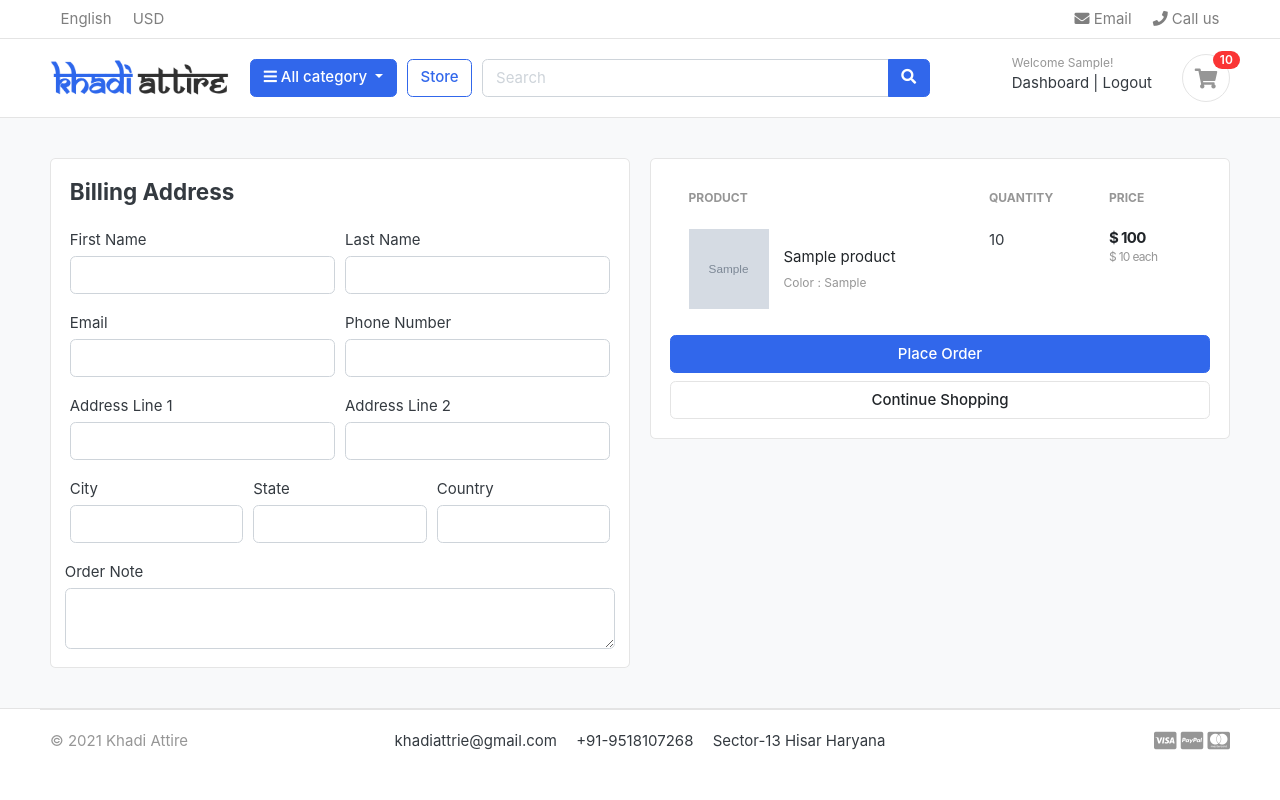
After one commit to dakshgodara2001/Khadi-Attire, a Django app: page /cart/checkout/ in a window 1280 px wide. The commit adds this page. Run offline with Django 3.2, Linux system fonts and the light colour scheme; a user stored in the database is signed in; tables that the repository leaves empty hold one stand-in row (values such as "Sample post"); grey boxes marked "Sample" are stand-in pictures; parts of the project's set-up code (start-up, migrations or seed data) failed here and were passed over; some libraries are stand-ins or nearby versions; some web fonts are replaced.

Commit message:
cart handling

```diff
--- a/carts/context_processors.py
+++ b/carts/context_processors.py
@@ -1,5 +1,6 @@
 from .models import Cart, CartItem
 from .views import _cart_id
+
 
 def counter(request):
     cart_count = 0
@@ -8,10 +9,12 @@ def counter(request):
     else:
         try:
             cart = Cart.objects.filter(cart_id=_cart_id(request))
-            cart_items = CartItem.objects.all().filter(cart=cart[:1])
+            if request.user.is_authenticated:
+                cart_items = CartItem.objects.all().filter(user=request.user)
+            else:
+                cart_items = CartItem.objects.all().filter(cart=cart[:1])
             for cart_item in cart_items:
                 cart_count += cart_item.quantity
         except Cart.DoesNotExist:
-            cart_count =0
-
+            cart_count = 0
     return dict(cart_count=cart_count)
--- a/carts/models.py
+++ b/carts/models.py
@@ -1,5 +1,6 @@
 from store.models import Product, Variation
 from django.db import models
+from accounts.models import Account
 
 # Create your models here.
 
@@ -12,9 +13,10 @@ class Cart(models.Model):
 
 
 class CartItem(models.Model):
+    user = models.ForeignKey(Account, on_delete=models.CASCADE, null=True)
     product = models.ForeignKey(Product, on_delete=models.CASCADE)
     variations = models.ManyToManyField(Variation, blank=True)
-    cart = models.ForeignKey(Cart, on_delete=models.CASCADE)
+    cart = models.ForeignKey(Cart, on_delete=models.CASCADE, null=True)
     quantity = models.IntegerField()
     is_active = models.BooleanField(default=True)
 
--- a/carts/urls.py
+++ b/carts/urls.py
@@ -6,4 +6,5 @@ urlpatterns =[
     path('add_cart/<int:product_id>/', views.add_cart, name='add_cart'),
     path('remove_cart/<int:product_id>/<int:cart_item_id>/', views.remove_cart, name='remove_cart'),
     path('remove_cart_item/<int:product_id>/<int:cart_item_id>/', views.remove_cart_item, name='remove_cart_item'),
+    path('checkout/', views.checkout, name='checkout'),
 ]
--- a/carts/views.py
+++ b/carts/views.py
@@ -4,6 +4,7 @@ from carts.models import CartItem, Cart
 from django.shortcuts import get_object_or_404, redirect, render
 from store.models import Product, Variation
 from django.core.exceptions import ObjectDoesNotExist
+from django.contrib.auth.decorators import login_required
 
 
 # Create your views here.
@@ -15,122 +16,203 @@ def _cart_id(request):
     return cart
 
 def add_cart(request, product_id):
-    product = Product.objects.get(id=product_id)
-    product_variation = []
-    if request.method == 'POST':
-        for item in request.POST:
-            key = item
-            value = request.POST[key]
+    current_user = request.user
+    product = Product.objects.get(id=product_id) #get the product
+    # If the user is authenticated
+    if current_user.is_authenticated:
+        product_variation = []
+        if request.method == 'POST':
+            for item in request.POST:
+                key = item
+                value = request.POST[key]
 
-            try:
-                variation = Variation.objects.get(product=product, variation_category__iexact=key, variation_value__iexact=value)
-                product_variation.append(variation)
-            except:
-                pass
+                try:
+                    variation = Variation.objects.get(product=product, variation_category__iexact=key, variation_value__iexact=value)
+                    product_variation.append(variation)
+                except:
+                    pass
 
 
+        is_cart_item_exists = CartItem.objects.filter(product=product, user=current_user).exists()
+        if is_cart_item_exists:
+            cart_item = CartItem.objects.filter(product=product, user=current_user)
+            ex_var_list = []
+            id = []
+            for item in cart_item:
+                existing_variation = item.variations.all()
+                ex_var_list.append(list(existing_variation))
+                id.append(item.id)
+
+            if product_variation in ex_var_list:
+                # increase the cart item quantity
+                index = ex_var_list.index(product_variation)
+                item_id = id[index]
+                item = CartItem.objects.get(product=product, id=item_id)
+                item.quantity += 1
+                item.save()
+
+            else:
+                item = CartItem.objects.create(product=product, quantity=1, user=current_user)
+                if len(product_variation) > 0:
+                    item.variations.clear()
+                    item.variations.add(*product_variation)
+                item.save()
+        else:
+            cart_item = CartItem.objects.create(
+                product = product,
+                quantity = 1,
+                user = current_user,
+            )
+            if len(product_variation) > 0:
+                cart_item.variations.clear()
+                cart_item.variations.add(*product_variation)
+            cart_item.save()
+        return redirect('cart')
+    # If the user is not authenticated
+    else:
+        product_variation = []
+        if request.method == 'POST':
+            for item in request.POST:
+                key = item
+                value = request.POST[key]
+
+                try:
+                    variation = Variation.objects.get(product=product, variation_category__iexact=key, variation_value__iexact=value)
+                    product_variation.append(variation)
+                except:
+                    pass
 
 
-    try:
-        cart = Cart.objects.get(cart_id=_cart_id(request))
-    except Cart.DoesNotExist:
-        cart = Cart.objects.create(
-            cart_id = _cart_id(request)
-        )
-    cart.save()
+        try:
+            cart = Cart.objects.get(cart_id=_cart_id(request)) # get the cart using the cart_id present in the session
+        except Cart.DoesNotExist:
+            cart = Cart.objects.create(
+                cart_id = _cart_id(request)
+            )
+        cart.save()
 
-    is_cart_item_exists = CartItem.objects.filter(product=product, cart=cart).exists()
+        is_cart_item_exists = CartItem.objects.filter(product=product, cart=cart).exists()
+        if is_cart_item_exists:
+            cart_item = CartItem.objects.filter(product=product, cart=cart)
+            # existing_variations -> database
+            # current variation -> product_variation
+            # item_id -> database
+            ex_var_list = []
+            id = []
+            for item in cart_item:
+                existing_variation = item.variations.all()
+                ex_var_list.append(list(existing_variation))
+                id.append(item.id)
 
-    if is_cart_item_exists:
-        cart_item = CartItem.objects.filter(product=product, cart=cart)
+            print(ex_var_list)
 
-        ex_var_list = []
-        id = []
-        for item in cart_item:
-            existing_variation = item.variations.all()
-            ex_var_list.append(list(existing_variation))
-            id.append(item.id)
+            if product_variation in ex_var_list:
+                # increase the cart item quantity
+                index = ex_var_list.index(product_variation)
+                item_id = id[index]
+                item = CartItem.objects.get(product=product, id=item_id)
+                item.quantity += 1
+                item.save()
 
-        print(ex_var_list)
-
-        if product_variation in ex_var_list:
-            index = ex_var_list.index(product_variation)
-            item_id = id[index]
-            item = CartItem.objects.get(product=product, id=item_id)
-            item.quantity += 1
-            item.save()
+            else:
+                item = CartItem.objects.create(product=product, quantity=1, cart=cart)
+                if len(product_variation) > 0:
+                    item.variations.clear()
+                    item.variations.add(*product_variation)
+                item.save()
         else:
-            item = CartItem.objects.create(product=product, quantity=1, cart=cart)
+            cart_item = CartItem.objects.create(
+                product = product,
+                quantity = 1,
+                cart = cart,
+            )
             if len(product_variation) > 0:
-                item.variations.clear()
-                item.variations.add(*product_variation)
-
-            item.save()
-
-    else :
-        cart_item = CartItem.objects.create(
-            product = product,
-            quantity =1,
-            cart = cart,
-        )
-        if len(product_variation) > 0:
-            cart_item.variations.clear()
-            cart_item.variations.add(*product_variation)
-
-        cart_item.save()
-
-
-    return redirect('cart')
+                cart_item.variations.clear()
+                cart_item.variations.add(*product_variation)
+            cart_item.save()
+        return redirect('cart')
 
 def remove_cart(request, product_id, cart_item_id):
-    cart = Cart.objects.get(cart_id=_cart_id(request))
+
     product = get_object_or_404(Product, id=product_id)
     try:
-        cart_item = CartItem.objects.get(product=product, cart=cart, id = cart_item_id)
-        if cart_item.quantity >1:
+        if request.user.is_authenticated:
+            cart_item = CartItem.objects.get(product=product, user=request.user, id=cart_item_id)
+        else:
+            cart = Cart.objects.get(cart_id=_cart_id(request))
+            cart_item = CartItem.objects.get(product=product, cart=cart, id=cart_item_id)
+        if cart_item.quantity > 1:
             cart_item.quantity -= 1
             cart_item.save()
         else:
             cart_item.delete()
-
     except:
         pass
-
     return redirect('cart')
 
 
 def remove_cart_item(request, product_id, cart_item_id):
-    cart = Cart.objects.get(cart_id=_cart_id(request))
     product = get_object_or_404(Product, id=product_id)
-    cart_item = CartItem.objects.get(product=product, cart=cart, id= cart_item_id)
+    if request.user.is_authenticated:
+        cart_item = CartItem.objects.get(product=product, user=request.user, id=cart_item_id)
+    else:
+        cart = Cart.objects.get(cart_id=_cart_id(request))
+        cart_item = CartItem.objects.get(product=product, cart=cart, id=cart_item_id)
     cart_item.delete()
     return redirect('cart')
 
 
 
 def cart(request, total=0, quantity=0, cart_items=None):
-    tax =0
-    grand_total =0
     try:
-        cart = Cart.objects.get(cart_id=_cart_id(request))
-        cart_items = CartItem.objects.filter(cart=cart, is_active=True)
+        tax = 0
+        grand_total = 0
+        if request.user.is_authenticated:
+            cart_items = CartItem.objects.filter(user=request.user, is_active=True)
+        else:
+            cart = Cart.objects.get(cart_id=_cart_id(request))
+            cart_items = CartItem.objects.filter(cart=cart, is_active=True)
         for cart_item in cart_items:
             total += (cart_item.product.price * cart_item.quantity)
             quantity += cart_item.quantity
-
-
         tax = (2 * total)/100
         grand_total = total + tax
-
     except ObjectDoesNotExist:
-        pass
+        pass #just ignore
 
     context = {
         'total': total,
         'quantity': quantity,
         'cart_items': cart_items,
-        'tax': tax,
+        'tax'       : tax,
         'grand_total': grand_total,
     }
+    return render(request, 'store/cart.html', context)
 
-    return render(request, 'store/cart.html', context)
+
+@login_required(login_url='login')
+def checkout(request, total=0, quantity=0, cart_items=None):
+    try:
+        tax = 0
+        grand_total = 0
+        if request.user.is_authenticated:
+            cart_items = CartItem.objects.filter(user=request.user, is_active=True)
+        else:
+            cart = Cart.objects.get(cart_id=_cart_id(request))
+            cart_items = CartItem.objects.filter(cart=cart, is_active=True)
+        for cart_item in cart_items:
+            total += (cart_item.product.price * cart_item.quantity)
+            quantity += cart_item.quantity
+        tax = (2 * total)/100
+        grand_total = total + tax
+    except ObjectDoesNotExist:
+        pass #just ignore
+
+    context = {
+        'total': total,
+        'quantity': quantity,
+        'cart_items': cart_items,
+        'tax'       : tax,
+        'grand_total': grand_total,
+    }
+    return render(request, 'store/checkout.html', context)
--- a/templates/store/cart.html
+++ b/templates/store/cart.html
@@ -103,7 +103,7 @@
                 <p class="text-center mb-3">
                     <img src="{% static './images/misc/payments.png' %}" height="26">
                 </p>
-                <a href="./place-order.html" class="btn btn-primary btn-block"> Checkout </a>
+                <a href="{% url 'checkout' %}" class="btn btn-primary btn-block"> Checkout </a>
                 <a href="{% url 'store' %}" class="btn btn-light btn-block">Continue Shopping</a>
             </div> <!-- card-body.// -->
             </div> <!-- card.// -->
--- /dev/null
+++ b/templates/store/checkout.html
@@ -0,0 +1,140 @@
+{% extends 'base.html' %}
+{% load static %}
+
+{% block content %}
+
+
+<section class="section-content padding-y bg">
+<div class="container">
+
+<!-- ============================ COMPONENT 1 ================================= -->
+
+<div class="row">
+	<aside class="col-lg-6">
+<div class="card">
+  <div class="card-body">
+    <h4 class="card-title mb-4">Billing Address</h4>
+    <form action="{% url 'place_order' %}" method="POST">
+      {% csrf_token %}
+      <div class="form-row">
+        <div class="col form-group">
+          <label for="">First Name</label>
+          <input type="text" name="first_name" class="form-control" required>
+        </div>
+        <div class="col form-group">
+          <label for="">Last Name</label>
+          <input type="text" name="last_name" class="form-control" required>
+        </div>
+      </div>
+      <div class="form-row">
+        <div class="col form-group">
+          <label for="">Email</label>
+          <input type="email" name="email" class="form-control" required>
+        </div>
+        <div class="col form-group">
+          <label for="">Phone Number</label>
+          <input type="text" name="phone" class="form-control" required>
+        </div>
+      </div>
+      <div class="form-row">
+        <div class="col form-group">
+          <label for="">Address Line 1</label>
+          <input type="text" name="address_line_1" class="form-control" required>
+        </div>
+        <div class="col form-group">
+          <label for="">Address Line 2</label>
+          <input type="text" name="address_line_2" class="form-control">
+        </div>
+      </div>
+      <div class="form-row">
+        <div class="col form-group">
+          <label for="">City</label>
+          <input type="text" name="city" class="form-control" required>
+        </div>
+        <div class="col form-group">
+          <label for="">State</label>
+          <input type="text" name="state" class="form-control" required>
+        </div>
+        <div class="col form-group">
+          <label for="">Country</label>
+          <input type="text" name="country" class="form-control" required>
+        </div>
+        </div>
+        <div class="form-row">
+          <label for="">Order Note</label>
+          <textarea name="order_note" rows="2" class="form-control"></textarea>
+        </div>
+
+
+  </div>
+</div> <!-- card.// -->
+
+	</aside> <!-- col.// -->
+	<aside class="col-lg-6">
+
+		<div class="card">
+		<div class="card-body">
+      <table class="table table-borderless table-shopping-cart">
+      <thead class="text-muted">
+      <tr class="small text-uppercase">
+        <th scope="col">Product</th>
+        <th scope="col" width="120">Quantity</th>
+        <th scope="col" width="120">Price</th>
+
+      </tr>
+      </thead>
+      <tbody>
+
+      {% for cart_item in cart_items %}
+      <tr>
+      	<td>
+      		<figure class="itemside align-items-center">
+      			<div class="aside"><img src="{{ cart_item.product.images.url }}" class="img-sm"></div>
+      			<figcaption class="info">
+      				<a href="{{ cart_item.product.get_url }}" class="title text-dark">{{ cart_item.product.product_name }}</a>
+      				<p class="text-muted small">
+      					{% if cart_item.variations.all %}
+      						{% for item in cart_item.variations.all %}
+      							{{ item.variation_category | capfirst }} : {{ item.variation_value | capfirst }} <br>
+      						{% endfor %}
+      					{% endif %}
+      				</p>
+      			</figcaption>
+      		</figure>
+      	</td>
+      	<td>
+      		<!-- col.// -->
+      				<label for="">{{cart_item.quantity}}</label>
+      	</td>
+      	<td>
+      		<div class="price-wrap">
+      			<var class="price">$ {{ cart_item.sub_total }}</var>
+      			<small class="text-muted"> $ {{ cart_item.product.price }} each </small>
+      		</div> <!-- price-wrap .// -->
+      	</td>
+
+      </tr>
+      {% endfor %}
+
+      </tbody>
+      </table>
+
+      <button type="submit" name="submit" class="btn btn-primary btn-block">Place Order</button>
+			<a href="{% url 'store' %}" class="btn btn-light btn-block">Continue Shopping</a>
+      </form>
+		</div> <!-- card-body.// -->
+		</div> <!-- card.// -->
+
+
+</aside> <!-- col.// -->
+
+
+</div> <!-- row.// -->
+
+<!-- ============================ COMPONENT 1 END .// ================================= -->
+
+</div> <!-- container .//  -->
+</section>
+<!-- ========================= SECTION CONTENT END// ========================= -->
+
+{% endblock %}
```
Also changed, not shown: accounts/views.py (+77 -4 lines).
